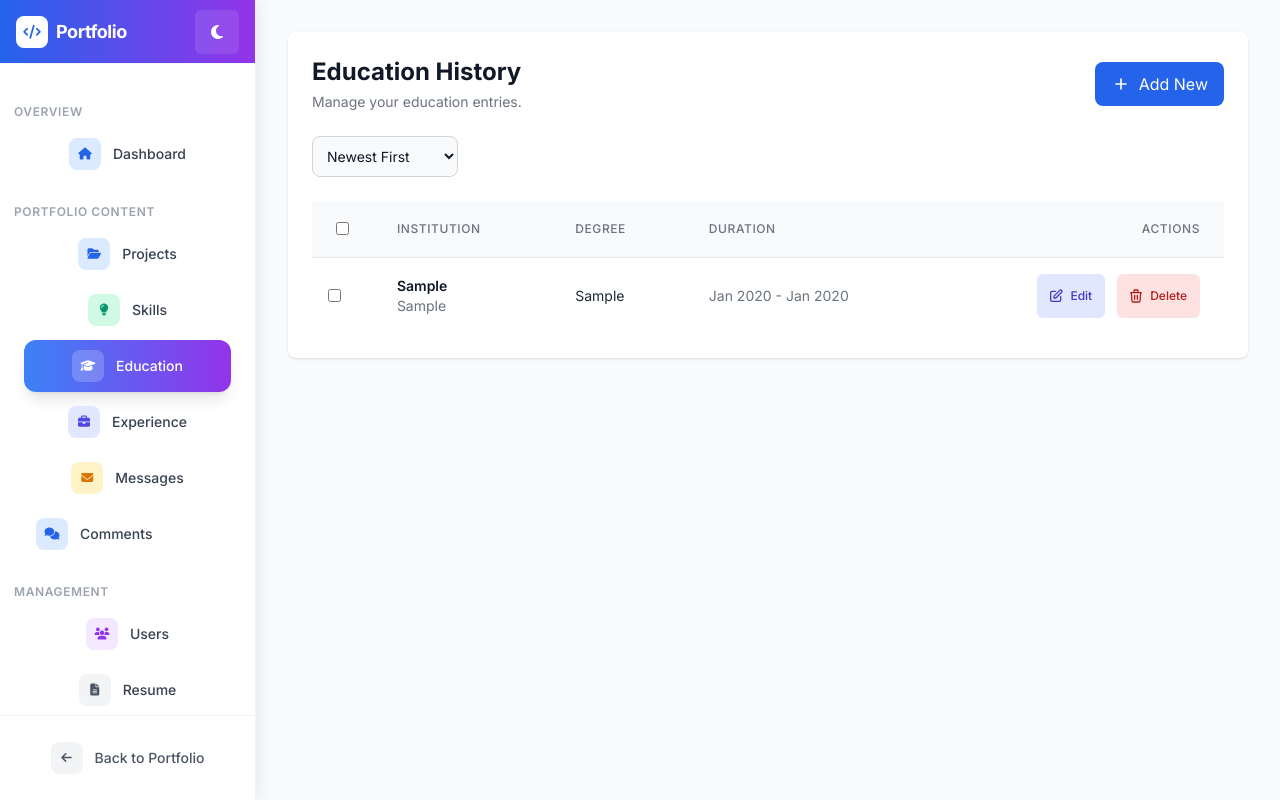
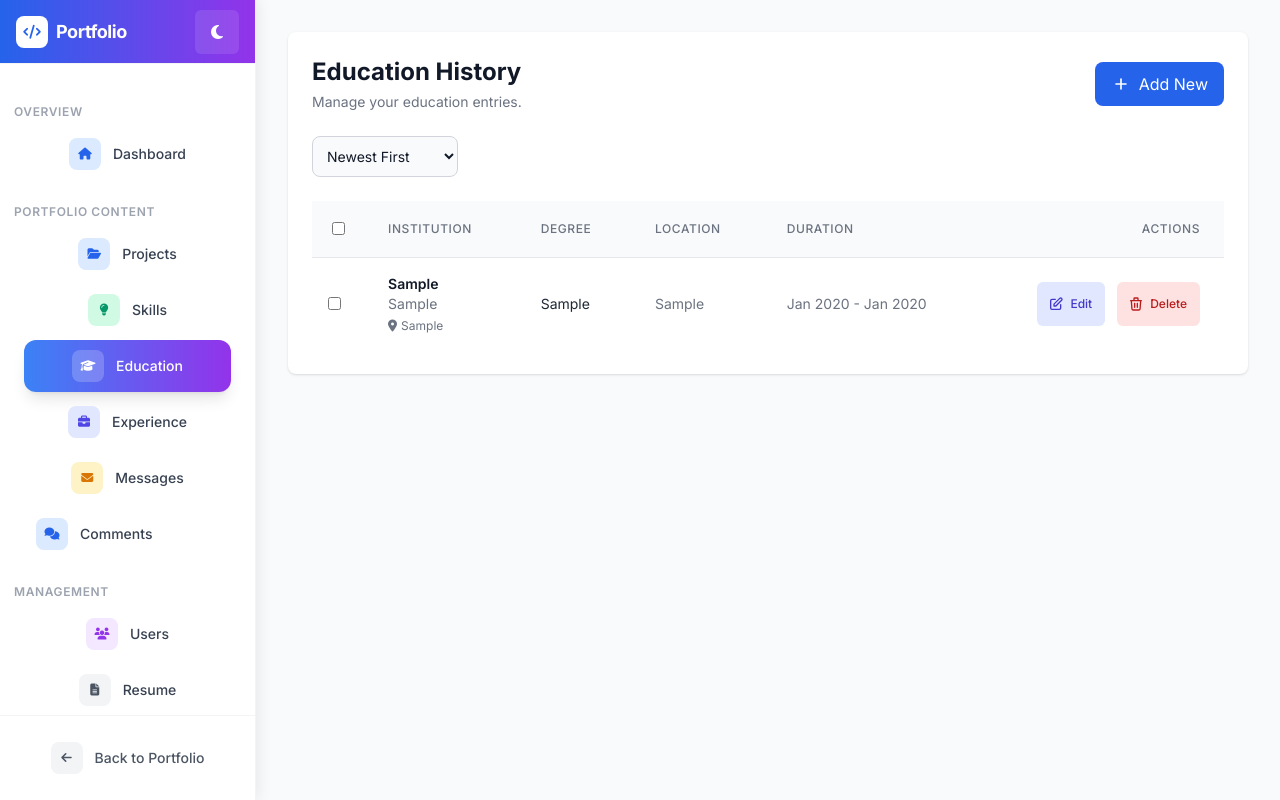
Before and after one commit to muhammadusman349/My-Portfolio, a Django app: page /dashboard/education/ in a window 1280 px wide. Run offline with Django 5.2, Linux system fonts and the light colour scheme; a user stored in the database is signed in; tables that the repository leaves empty hold one stand-in row (values such as "Sample post"); some libraries are stand-ins or nearby versions.

Commit message:
add location field in dashboard/education templates

```diff
--- a/templates/dashboard/education/form.html
+++ b/templates/dashboard/education/form.html
@@ -35,6 +35,9 @@
             <div class="sm:col-span-6 w-full">
                 {{ form.field_of_study|as_crispy_field }}
             </div>
+            <div class="sm:col-span-6 w-full">
+                {{ form.location|as_crispy_field }}
+            </div>
             <div class="sm:col-span-3 w-full">
                 {{ form.start_date|as_crispy_field }}
             </div>
--- a/templates/dashboard/education/list.html
+++ b/templates/dashboard/education/list.html
@@ -54,6 +54,7 @@
                         </th>
                         <th class="px-6 py-3 text-left text-xs font-medium text-gray-500 dark:text-gray-400 uppercase tracking-wider">Institution</th>
                         <th class="px-6 py-3 text-left text-xs font-medium text-gray-500 dark:text-gray-400 uppercase tracking-wider">Degree</th>
+                        <th class="px-6 py-3 text-left text-xs font-medium text-gray-500 dark:text-gray-400 uppercase tracking-wider">Location</th>
                         <th class="px-6 py-3 text-left text-xs font-medium text-gray-500 dark:text-gray-400 uppercase tracking-wider">Duration</th>
                         <th class="px-6 py-3 text-right text-xs font-medium text-gray-500 dark:text-gray-400 uppercase tracking-wider">Actions</th>
                     </tr>
@@ -67,8 +68,14 @@
                         <td class="px-6 py-4 whitespace-nowrap">
                             <div class="text-sm font-semibold text-gray-900 dark:text-white">{{ edu.institution }}</div>
                             <div class="text-sm text-gray-500 dark:text-gray-400">{{ edu.field_of_study }}</div>
+                            {% if edu.location %}
+                            <div class="mt-1 text-xs text-gray-500 dark:text-gray-400">
+                                <i class="fas fa-map-marker-alt mr-1"></i>{{ edu.location }}
+                            </div>
+                            {% endif %}
                         </td>
                         <td class="px-6 py-4 whitespace-nowrap text-sm text-gray-800 dark:text-gray-200">{{ edu.degree }}</td>
+                        <td class="px-6 py-4 whitespace-nowrap text-sm text-gray-500 dark:text-gray-400">{{ edu.location|default:"-" }}</td>
                         <td class="px-6 py-4 whitespace-nowrap text-sm text-gray-500 dark:text-gray-400">{{ edu.start_date|date:"M Y" }} - {% if edu.end_date %}{{ edu.end_date|date:"M Y" }}{% else %}Present{% endif %}</td>
                         <td class="px-6 py-4 whitespace-nowrap text-right text-sm font-medium">
                             <div class="flex justify-end space-x-3">
```
